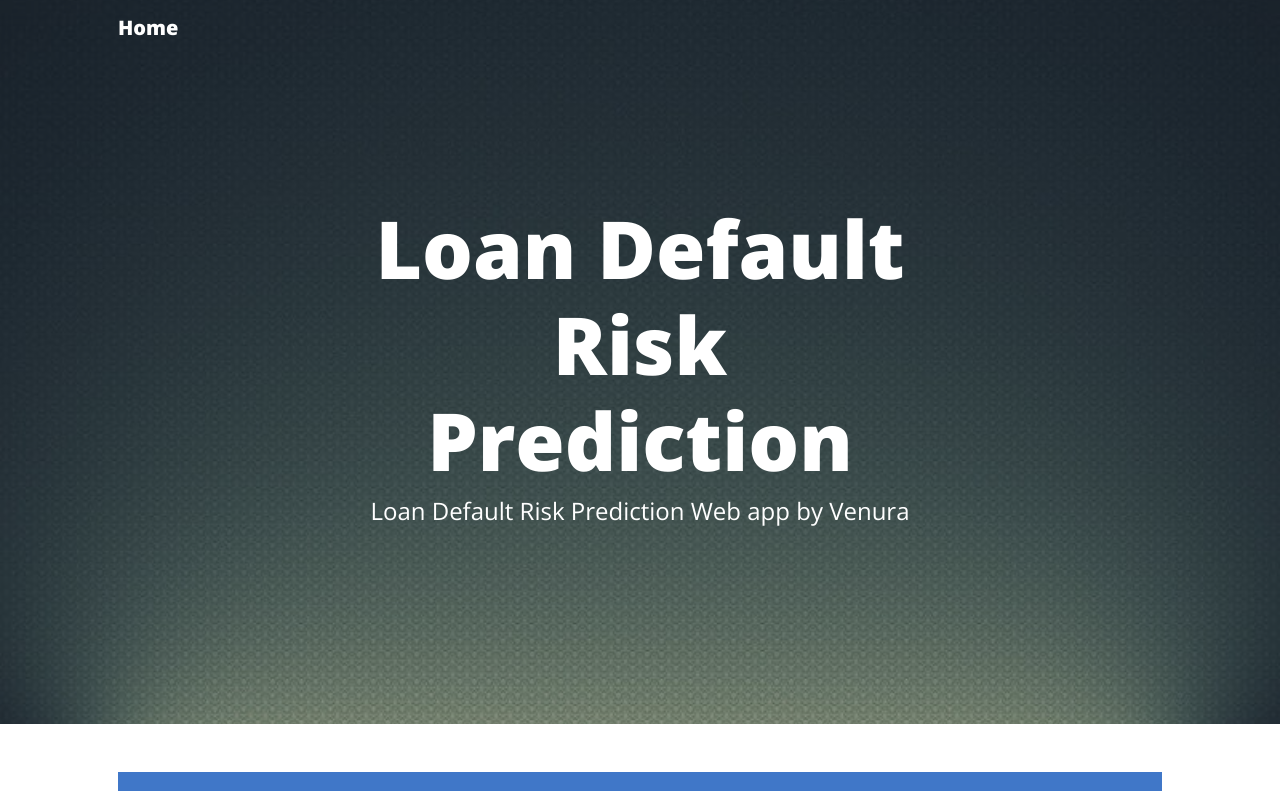
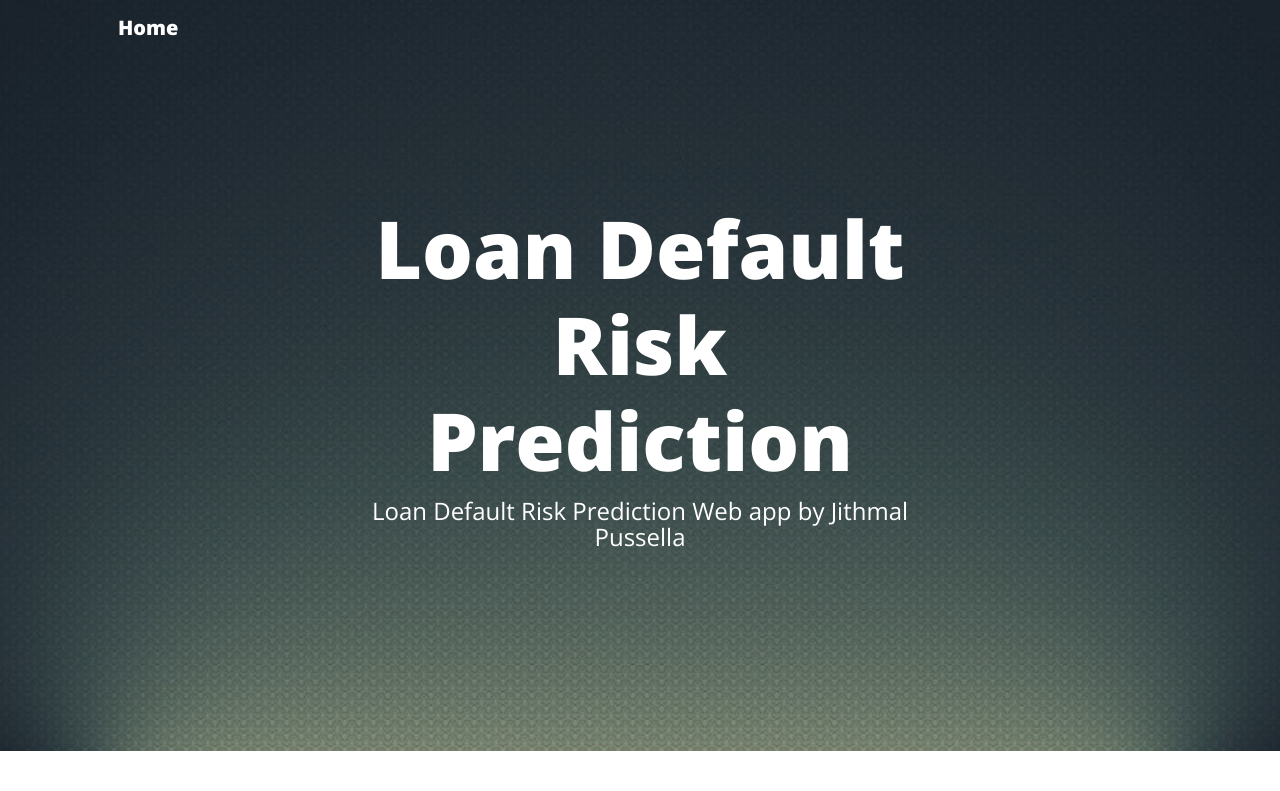
Before and after one commit to Venura-94/End-to-End-Loan-Default-Risk-Model, a Flask app: page / in a window 1280 px wide. Shown: the top 791 px of the page. Run offline with Flask 3, Linux system fonts and the light colour scheme; some libraries are stand-ins or nearby versions; some web fonts are replaced.

Commit message:
container removed and added

```diff
--- a/templates/index.html
+++ b/templates/index.html
@@ -41,7 +41,7 @@
                     <div class="col-md-10 col-lg-8 col-xl-7">
                         <div class="site-heading">
                             <h1>Loan Default Risk Prediction</h1>
-                            <span class="subheading">Loan Default Risk Prediction Web app by Venura</span>
+                            <span class="subheading">Loan Default Risk Prediction Web app by Jithmal Pussella</span>
                         </div>
                     </div>
                 </div>
```
Also changed, not shown: .github/workflows/cicd.yaml.
